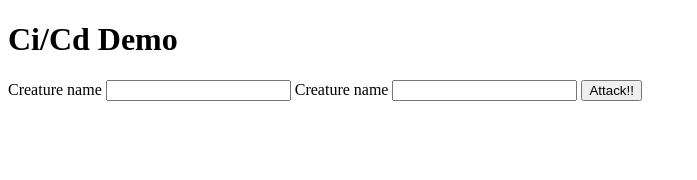
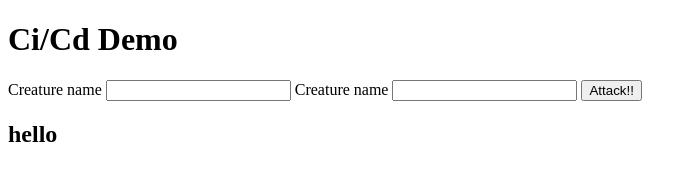
Before and after one commit to naveench909/github-actions, a website built with webpack: page src/index.html in a window 1280 px wide. Shown: the whole page, without its empty margins (0-697 px from the left). Built offline with nearby package versions, Linux system fonts and the light colour scheme.

Commit message:
changing a file in master branch to see the CI/CD cycle

```diff
--- a/src/index.html
+++ b/src/index.html
@@ -16,5 +16,6 @@
 
     <button id="resultButton">Attack!!</button>
     <h2 id="resultTag"></h2>
+    <h2 id="resultTag">hello</h2>
 </body>
 </html>
```
